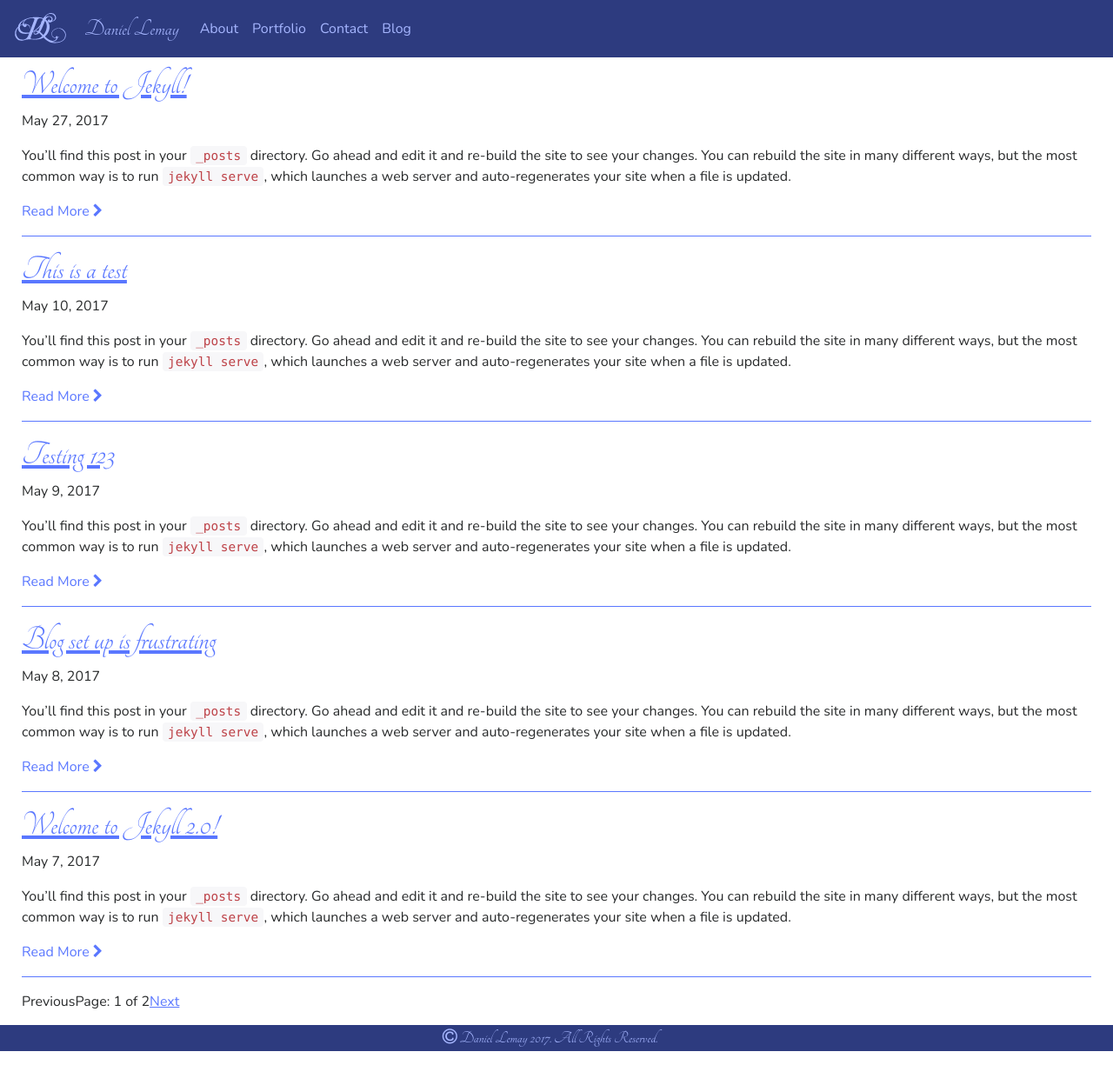
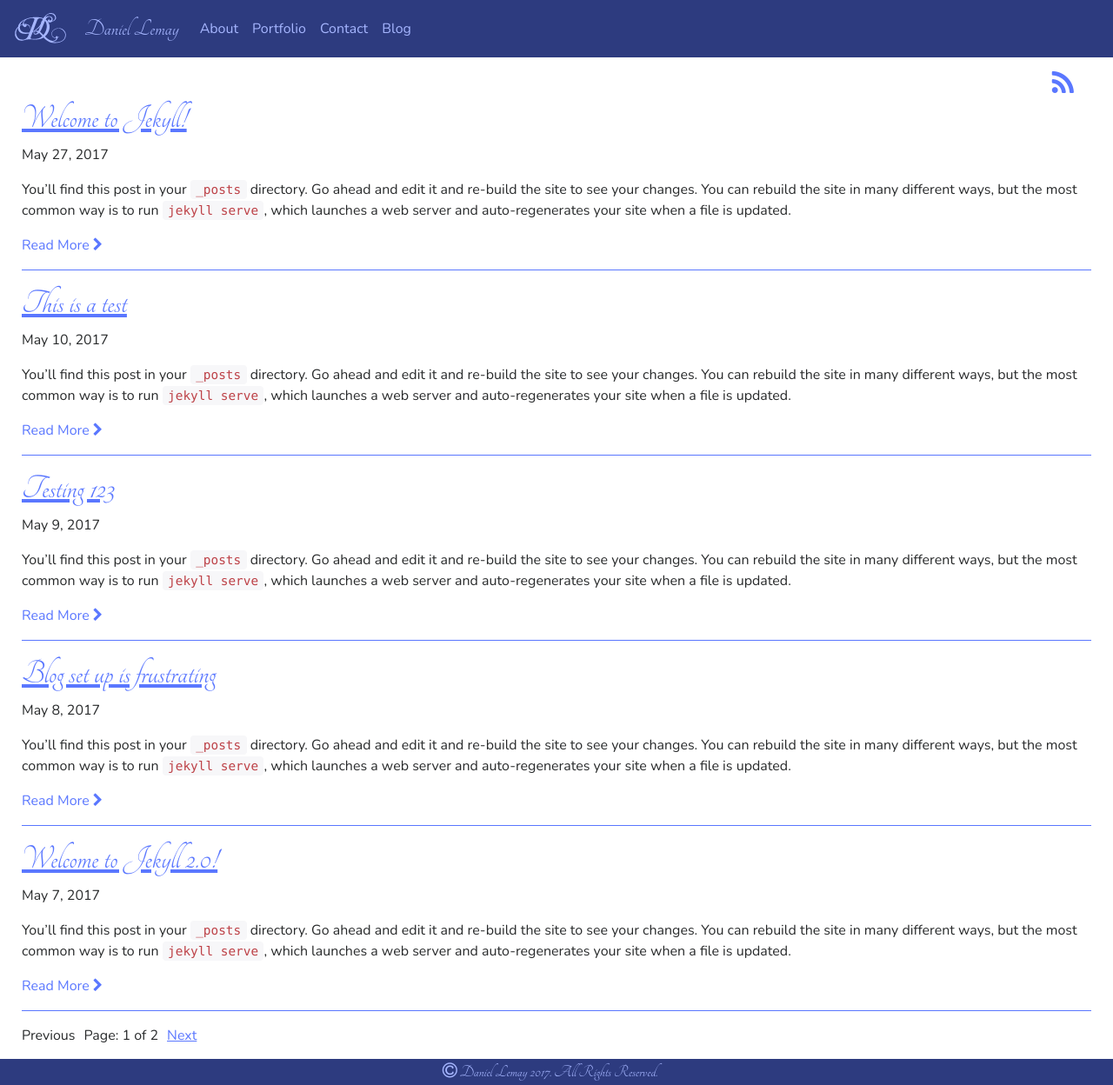
Before and after one commit to entorenee/Portfolio-Site, a Jekyll site: the page built from blog/index.html, in a window 1280 px wide and 1248 px high. Shown: the whole window at 87% size. Built offline with Jekyll 4.4.1, drawn with Linux system fonts in a browser that asks for light colours; nearby versions of some CDN libraries; the list of posts is cut into pages by our own code.

Commit message:
Complete final styling for blog index and post layouts
Multiple changes were implemented on these pages to create better
content flow including on mobile devices. This also brings in features
to link to the RSS feed and share buttons via AddToAny.

```diff
--- a/_sass/post.scss
+++ b/_sass/post.scss
@@ -2,8 +2,19 @@
   text-align: center;
 }
 
+.pagination {
+  a {margin-right: 10px;}
+  span {margin-right: 10px;}
+}
+
+.rss-button {
+  display: block;
+  text-align: right;
+  margin-right: 20px;
+}
+
 .post-content {
-  margin-top: 75px;
+  margin-top: 80px;
   margin-left: 25px;
   margin-right: 25px;
 
@@ -12,6 +23,18 @@
     text-decoration: underline;
 
     &:hover {color:$baseColor;}
+  }
+}
+
+.post-controls {
+  width: 70%;
+  margin: 0 auto;
+  display: flex;
+  justify-content: space-between;
+
+  @media screen and (max-width: $screenBreak) {
+    width: 100%;
+    margin-bottom: 15px;
   }
 }
 
@@ -25,6 +48,11 @@
   text-decoration: none !important;
   display: block;
   font-size: 16px;
+}
+
+.social-share {
+  margin-left: 30px;
+  margin-bottom: 15px;
 }
 
 .other-post-nav {
--- a/blog/index.html
+++ b/blog/index.html
@@ -2,7 +2,7 @@
 title: "Daniel Lemay | Blog"
 layout: "default"
 ---
-
+<a href="{{ site.url}}/feed.xml" class="rss-button" target="_blank"><i class="fa fa-rss fa-2x" aria-hidden="true"></i></a>
 {% for post in paginator.posts %}
   <h2><a href="{{ post.url }}">{{ post.title }}</a></h2>
   <p class="author">
```
Also changed, not shown: _layouts/post.html (+17 -1 lines).
